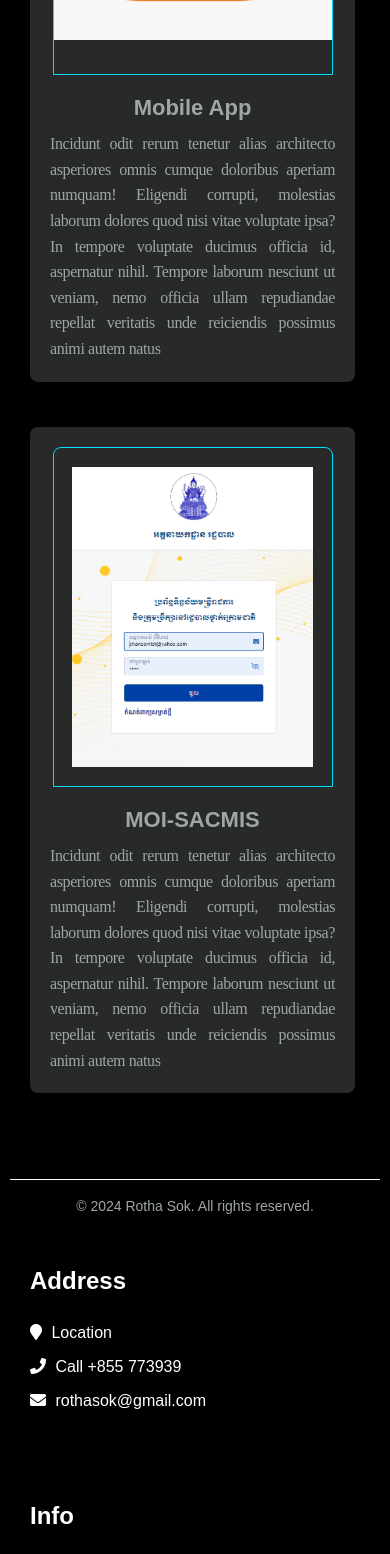
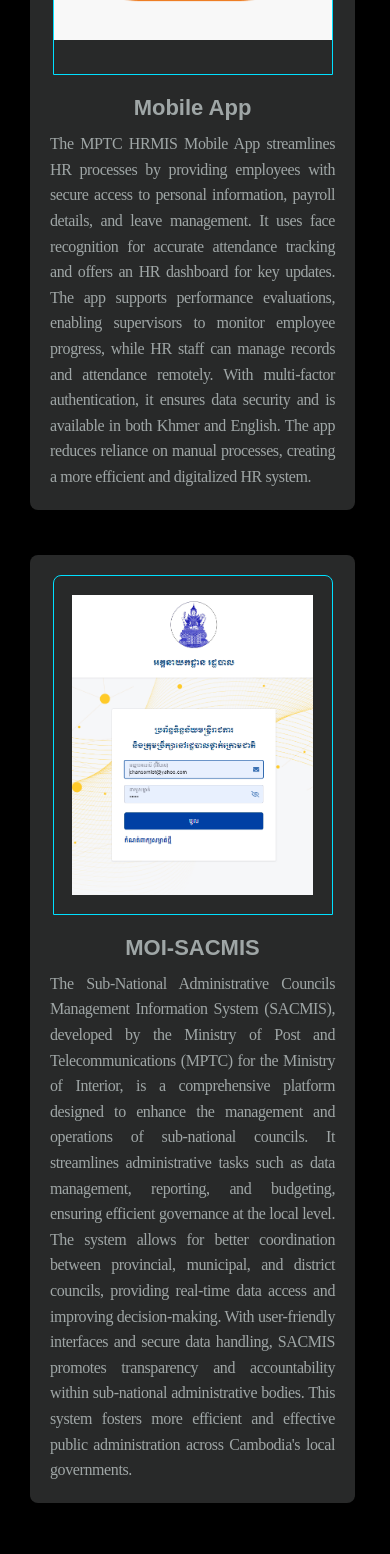
Before and after one commit to rothasok/portfolio, a Vue app: page / in a window 390 px wide. Shown: the part 4600-6154 px from the top of the page. Built offline with nearby package versions, Linux system fonts and the light colour scheme; a web font is replaced by a local one.

Commit message:
Edited on mobile app

```diff
--- a/src/components/Why.vue
+++ b/src/components/Why.vue
@@ -40,13 +40,13 @@
         {
           img: "images/mobile.png",
           detail:
-            "Incidunt odit rerum tenetur alias architecto asperiores omnis cumque doloribus aperiam numquam! Eligendi corrupti, molestias laborum dolores quod nisi vitae voluptate ipsa? In tempore voluptate ducimus officia id, aspernatur nihil. Tempore laborum nesciunt ut veniam, nemo officia ullam repudiandae repellat veritatis unde reiciendis possimus animi autem natus",
+            "The MPTC HRMIS Mobile App streamlines HR processes by providing employees with secure access to personal information, payroll details, and leave management. It uses face recognition for accurate attendance tracking and offers an HR dashboard for key updates. The app supports performance evaluations, enabling supervisors to monitor employee progress, while HR staff can manage records and attendance remotely. With multi-factor authentication, it ensures data security and is available in both Khmer and English. The app reduces reliance on manual processes, creating a more efficient and digitalized HR system.",
           header:"Mobile App"
         },
         {
           img: "images/moi.png",
           detail:
-            "Incidunt odit rerum tenetur alias architecto asperiores omnis cumque doloribus aperiam numquam! Eligendi corrupti, molestias laborum dolores quod nisi vitae voluptate ipsa? In tempore voluptate ducimus officia id, aspernatur nihil. Tempore laborum nesciunt ut veniam, nemo officia ullam repudiandae repellat veritatis unde reiciendis possimus animi autem natus",
+            "The Sub-National Administrative Councils Management Information System (SACMIS), developed by the Ministry of Post and Telecommunications (MPTC) for the Ministry of Interior, is a comprehensive platform designed to enhance the management and operations of sub-national councils. It streamlines administrative tasks such as data management, reporting, and budgeting, ensuring efficient governance at the local level. The system allows for better coordination between provincial, municipal, and district councils, providing real-time data access and improving decision-making. With user-friendly interfaces and secure data handling, SACMIS promotes transparency and accountability within sub-national administrative bodies. This system fosters more efficient and effective public administration across Cambodia's local governments.",
           header:"MOI-SACMIS"
         },
 
```
